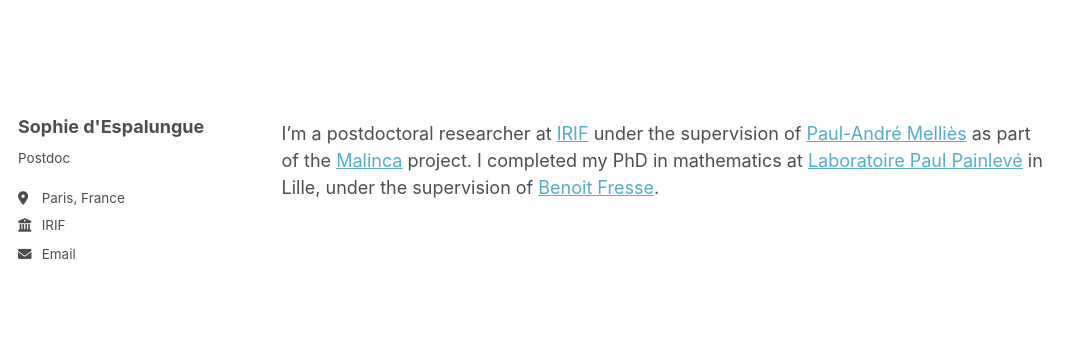
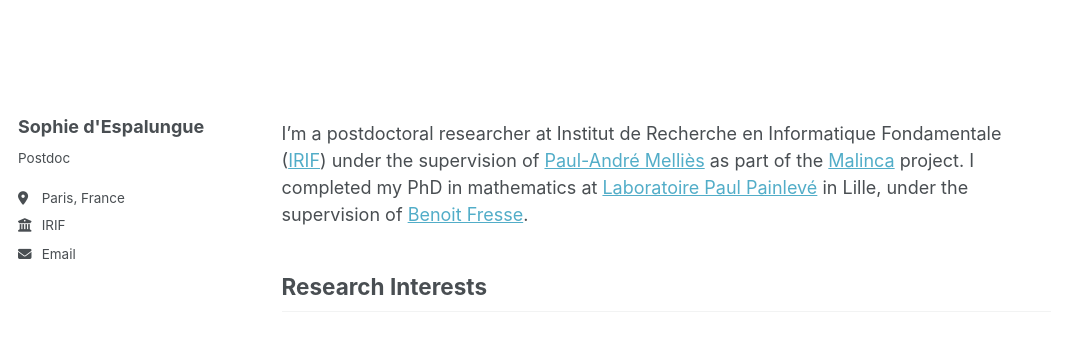
Before and after one commit to sdspmon/sdspmon.github.io, a Jekyll site: the page built from _pages/about.md, in a window 1280 px wide. Shown: the top 351 px of the page, without its empty margins (0-1087 px from the left). Built offline with Jekyll 4.4.1, drawn with Linux system fonts in a browser that asks for light colours; a script that is not in the unit is left out.

Commit message:
Update about.md

```diff
--- a/_pages/about.md
+++ b/_pages/about.md
@@ -7,4 +7,6 @@ redirect_from:
   - /about.html
 ---
 
-I'm a postdoctoral researcher at [IRIF](https://www.irif.fr/index) under the supervision of [Paul-André Melliès](https://www.irif.fr/~mellies/) as part of the [Malinca](https://malinca.gitlabpages.inria.fr/malinca.gitlab.io/index.html) project. I completed my PhD in mathematics at [Laboratoire Paul Painlevé](https://math.univ-lille.fr) in Lille, under the supervision of [Benoit Fresse](https://pro.univ-lille.fr/benoit-fresse).
+I'm a postdoctoral researcher at Institut de Recherche en Informatique Fondamentale ([IRIF](https://www.irif.fr/index)) under the supervision of [Paul-André Melliès](https://www.irif.fr/~mellies/) as part of the [Malinca](https://malinca.gitlabpages.inria.fr/malinca.gitlab.io/index.html) project. I completed my PhD in mathematics at [Laboratoire Paul Painlevé](https://math.univ-lille.fr) in Lille, under the supervision of [Benoit Fresse](https://pro.univ-lille.fr/benoit-fresse).
+
+## Research Interests
```
